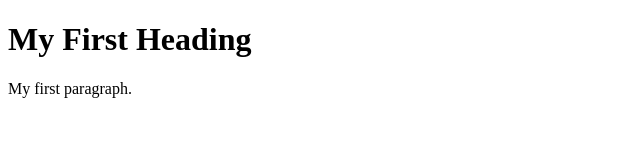
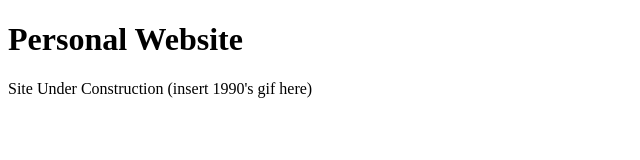
Before and after one commit to clotifoth/clotifoth.github.io, a plain HTML site: page index.htm in a window 1280 px wide. Shown: the whole page, without its empty margins (0-640 px from the left). Drawn offline with Linux system fonts and the light colour scheme.

```diff
--- a/index.htm
+++ b/index.htm
@@ -2,9 +2,9 @@
 <html>
 <body>
 
-<h1>My First Heading</h1>
+<h1>Personal Website</h1>
 
-<p>My first paragraph.</p>
+<p>Site Under Construction (insert 1990's gif here)</p>
 
 </body>
 </html>
```
